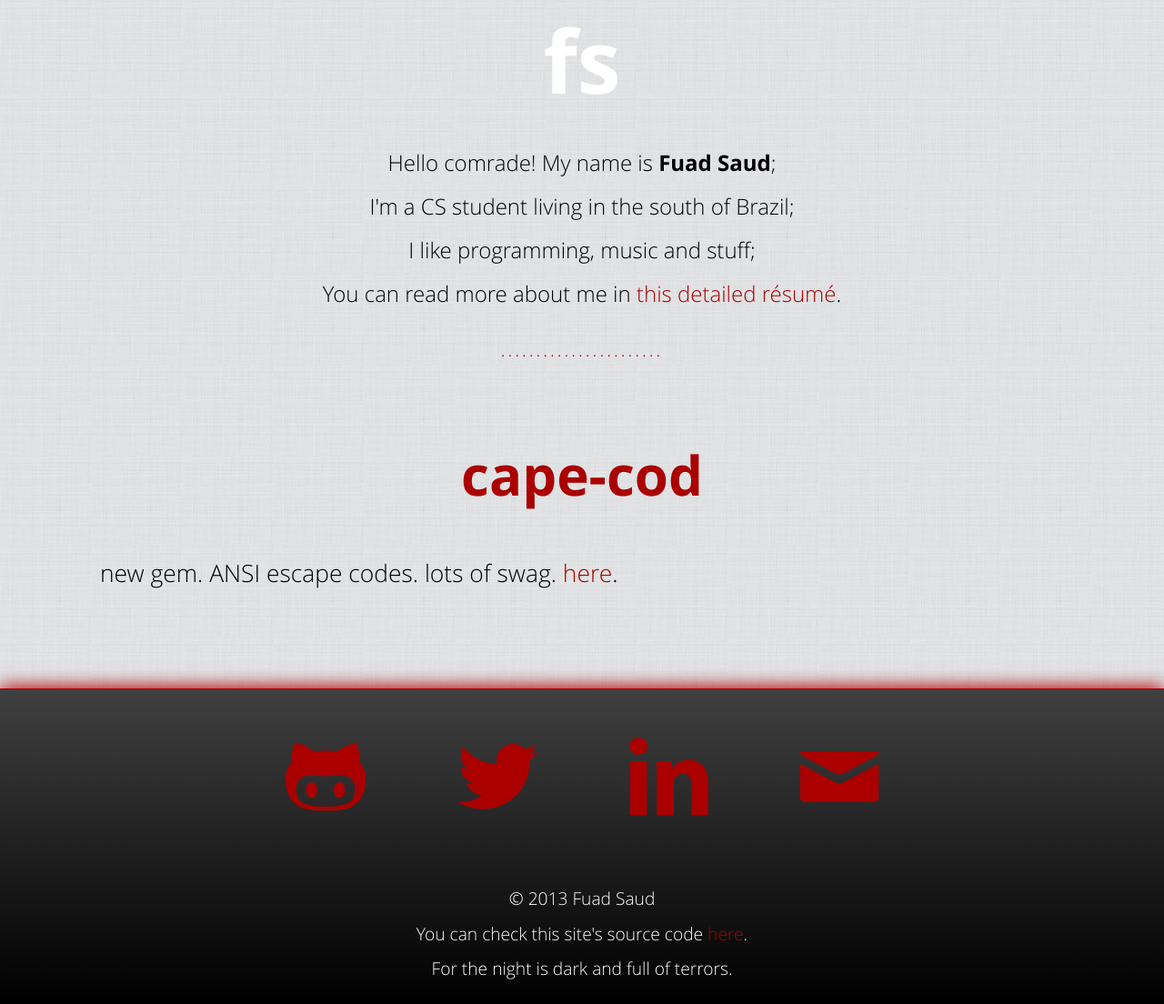
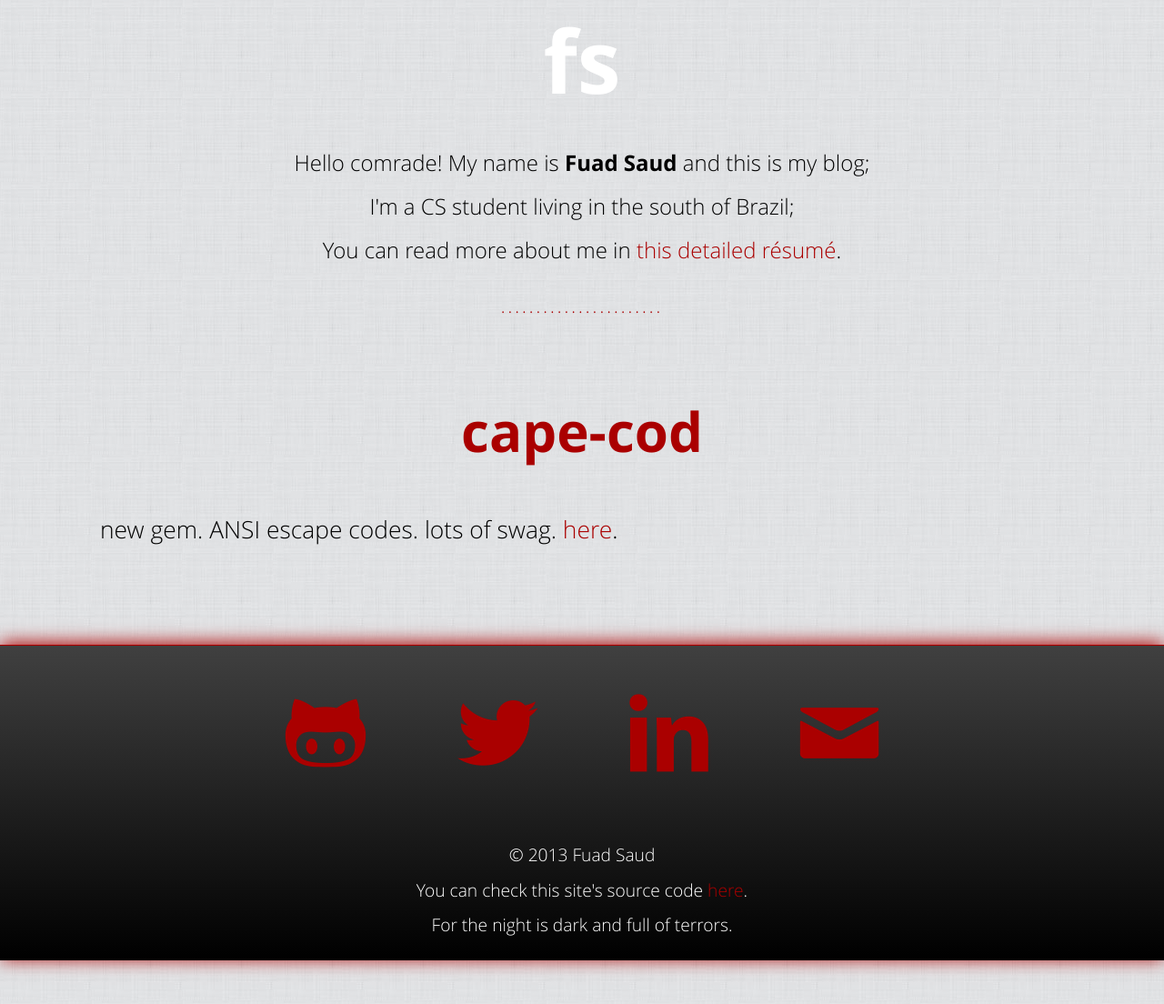
Before and after one commit to fuadsaud/fuadsaud.github.io, a Jekyll site: the page built from index.html, in a window 1280 px wide. Shown: the whole page at 91% size. Built offline with Jekyll 4.4.1, drawn with Linux system fonts in a browser that asks for light colours; Markdown is read by kramdown in place of the engine named in the settings.

Commit message:
Change about section text

```diff
--- a/index.html
+++ b/index.html
@@ -2,9 +2,9 @@
 layout: default
 ---
 <p class="about">
-  Hello comrade! My name is <strong>Fuad Saud</strong>;<br>
+  Hello comrade!
+  My name is <strong>Fuad Saud</strong> and this is my blog;<br>
   I'm a CS student living in the south of Brazil;<br>
-  I like programming, music and stuff;<br>
   You can read more about me in
   <a href="/resume.html" title="Read more about me">this detailed résumé</a>.
 </p>
```
